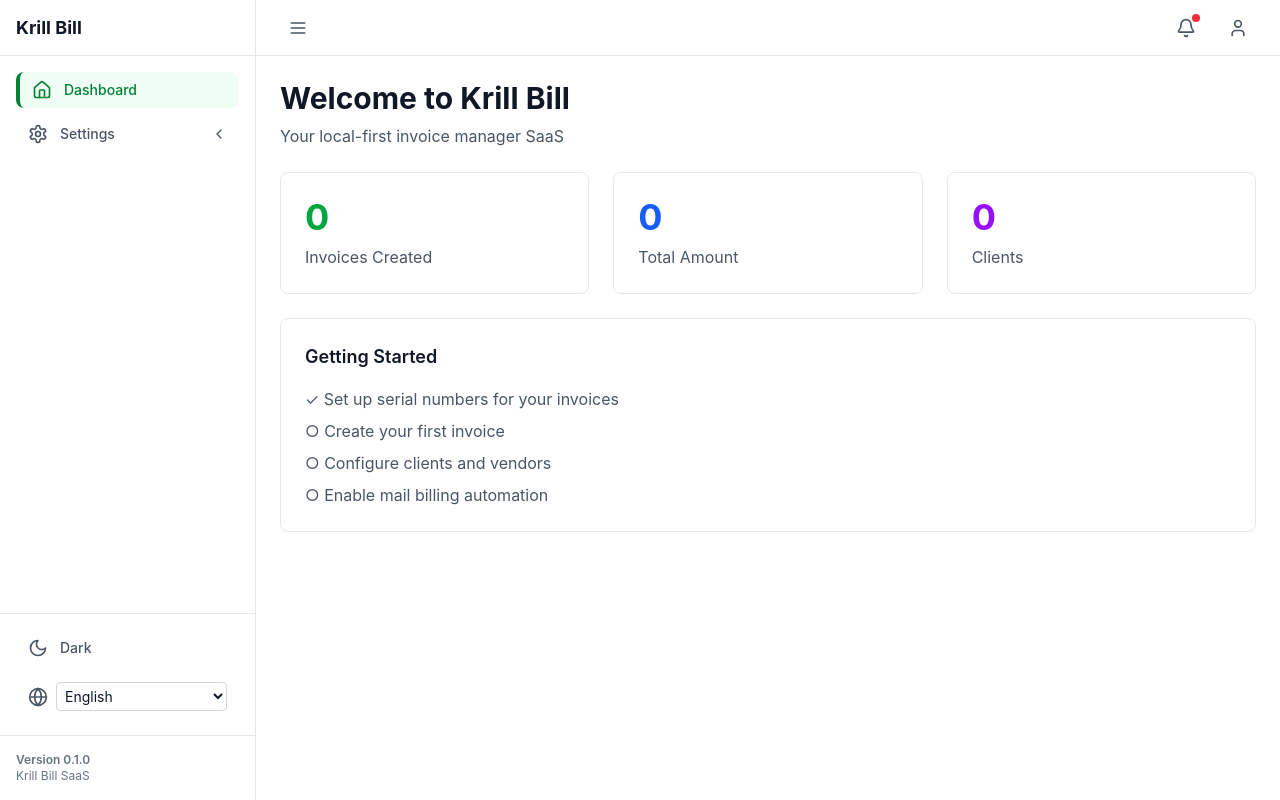
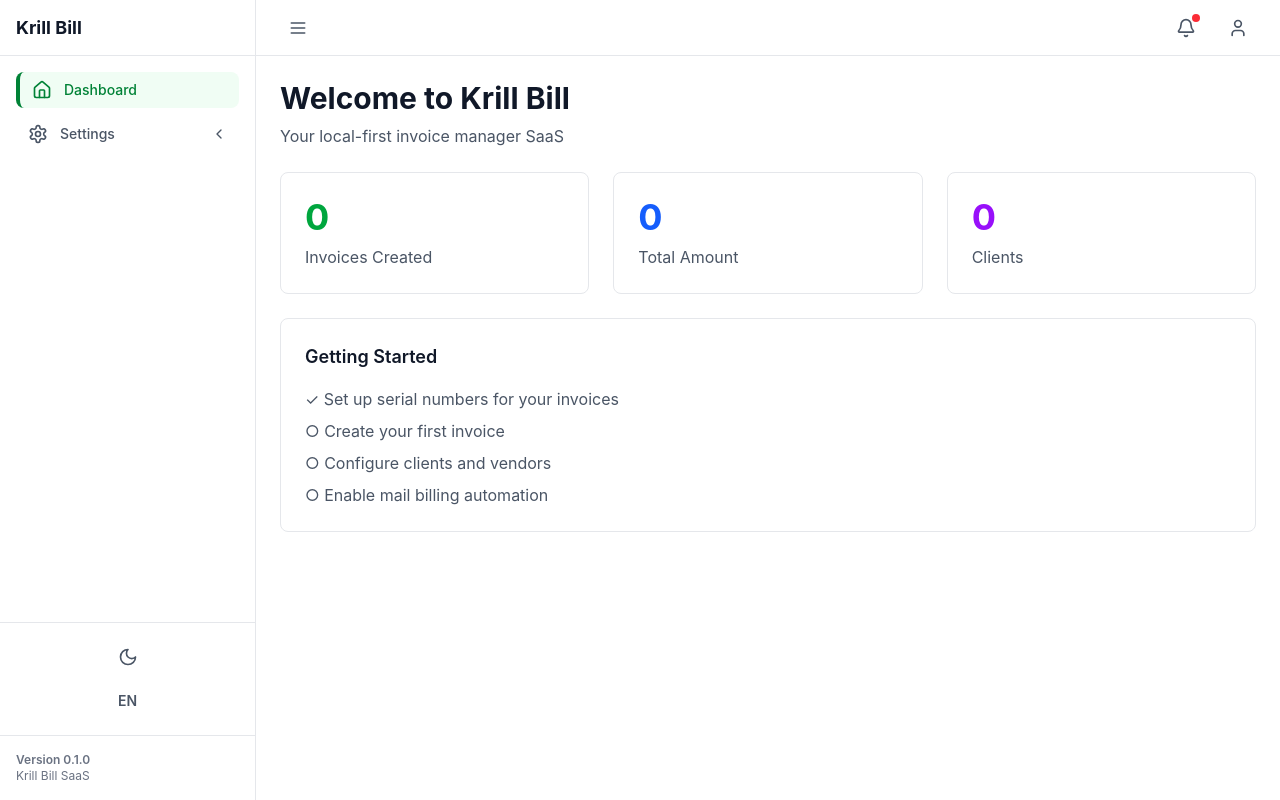
Before and after one commit to terrarium-labs/krill-bill, a React (Vite) app: page / in a window 1280 px wide. Built offline with nearby package versions, Linux system fonts and the light colour scheme.

Commit message:
fix: remove label from theme button, simplify language selector to show capitalized code (EN/ES)

```diff
--- a/src/app/components/sidebar.tsx
+++ b/src/app/components/sidebar.tsx
@@ -1,4 +1,4 @@
-import { ChevronLeft, Home, Settings, Package, Sun, Moon, Globe } from 'lucide-react';
+import { ChevronLeft, Home, Settings, Sun, Moon } from 'lucide-react';
 import { Link, useLocation } from 'react-router';
 import { useState } from 'react';
 import { useApp } from '../../contexts/app-context';
@@ -143,27 +143,20 @@ export default function Sidebar({ open, onOpenChange }: SidebarProps) {
           {/* Theme Toggle */}
           <button
             onClick={() => setTheme(theme === 'light' ? 'dark' : 'light')}
-            className="w-full flex items-center gap-3 px-3 py-2 rounded-lg text-gray-600 dark:text-gray-400 hover:bg-gray-50 dark:hover:bg-gray-800 transition-colors"
+            className="w-full flex items-center justify-center px-3 py-2 rounded-lg text-gray-600 dark:text-gray-400 hover:bg-gray-50 dark:hover:bg-gray-800 transition-colors"
             title={theme === 'light' ? 'Switch to dark mode' : 'Switch to light mode'}
           >
             {theme === 'light' ? <Moon size={20} /> : <Sun size={20} />}
-            {open && <span className="text-sm font-medium flex-1 text-left">{theme === 'light' ? 'Dark' : 'Light'}</span>}
           </button>
 
           {/* Language Selector */}
-          <div className="flex items-center gap-2 px-3 py-2">
-            <Globe size={20} className="text-gray-600 dark:text-gray-400 flex-shrink-0" />
-            {open && (
-              <select
-                value={language}
-                onChange={(e) => setLanguage(e.target.value as Language)}
-                className="flex-1 text-sm border border-gray-300 dark:border-gray-600 rounded bg-white dark:bg-gray-800 text-gray-900 dark:text-white p-1"
-              >
-                <option value="en">English</option>
-                <option value="es">Español</option>
-              </select>
-            )}
-          </div>
+          <button
+            onClick={() => setLanguage(language === 'en' ? 'es' : 'en')}
+            className="w-full flex items-center justify-center px-3 py-2 rounded-lg text-gray-600 dark:text-gray-400 hover:bg-gray-50 dark:hover:bg-gray-800 transition-colors text-sm font-semibold"
+            title={`Switch to ${language === 'en' ? 'Spanish' : 'English'}`}
+          >
+            {language.toUpperCase()}
+          </button>
         </div>
 
         {/* Footer */}
```
